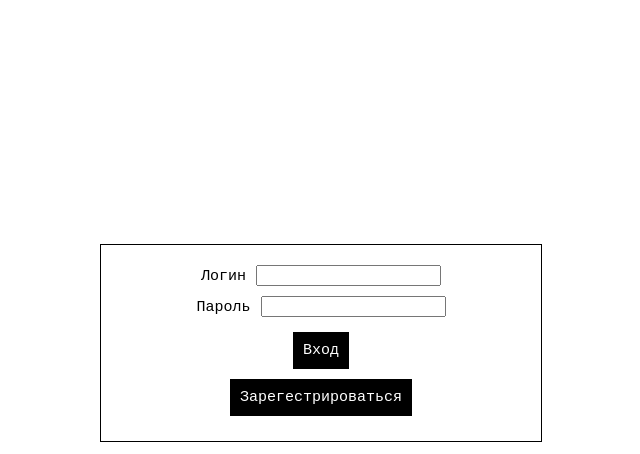
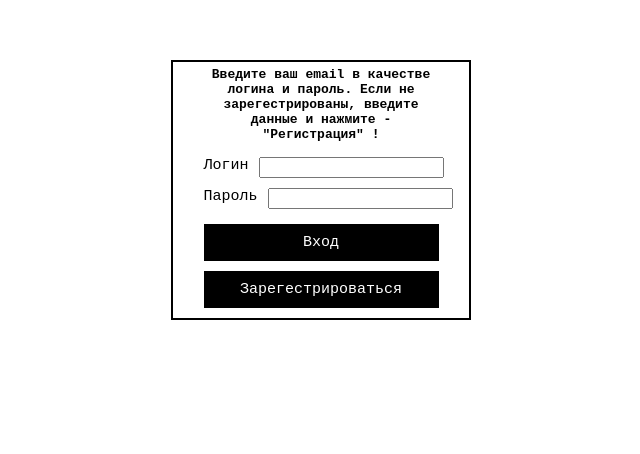
Before and after one commit to JhonySmith/edison, a React (Create React App) app: page / in a window 1280 px wide. Shown: the part 140-594 px from the top of the page, without its empty margins (319-959 px from the left). Built offline with nearby package versions, Linux system fonts and the light colour scheme; the HTML template or start-up script is replaced by a standard one.

Commit message:
Добавит стилизацию

```diff
--- a/public/style.css
+++ b/public/style.css
@@ -7,23 +7,28 @@ body {
   height: 100%;
 }
 
-.centered-form {
-  padding: 20px;
-  margin: 0 auto;
-  width: 400px;
-
+.form {
   display: flex;
+  box-sizing: border-box;
   flex-direction: column;
   align-items: center;
-  margin-top: 30%;
 
-  border: 1px solid black;
+  padding: 5px;
+  margin: 0 auto;
+
+  border: 2px solid black;
 
   color: black;
 }
 
+.form--auth {
+  width: 300px;
+  margin-top: 200px;
+}
+
 .button {
   display: block;
+  box-sizing: border-box;
   border: none;
 
   margin: 5px;
@@ -36,12 +41,37 @@ body {
   background-color: black;
 }
 
+.button--auth {
+  width: 235px;
+}
+
 .label {
+  display: flex;
+  justify-content: space-between;
+  align-content: center;
   font-size: 15px;
   font-family: 'Courier New', Courier, monospace;
 }
+
+.label--auth {
+  width: 235px;
+}
+
 
 .input {
   margin-bottom: 10px;
   margin-left: 10px;
 }
+
+.bold-text {
+  font-family: 'Courier New', Courier, monospace;
+  font-size: 13px;
+}
+
+.bold-text--auth {
+  width: 235px;
+  display: block;
+  box-sizing: border-box;
+  text-align: center;
+  padding-bottom: 15px;
+}
--- a/src/components/authorization.jsx
+++ b/src/components/authorization.jsx
@@ -13,21 +13,25 @@ class Authorization extends React.Component {
 
   render() {
     return (
-      <form className="centered-form">
-        <label htmlFor="login" className="label">
+      <form className="form form--auth">
+        <b className="bold-text bold-text--auth">
+          Введите ваш email в качестве логина и пароль. Если не зарегестрированы, введите данные и
+          нажмите - "Регистрация" !
+        </b>
+        <label htmlFor="login" className="label label--auth">
           Логин
           <input
-            className="input"
+            className="input input--auth"
             type="text"
             name="login"
             onChange={(evt) => this.setState({ login: evt.target.value })}
           ></input>
         </label>
 
-        <label htmlFor="password" className="label">
+        <label htmlFor="password" className="label label--auth">
           Пароль
           <input
-            className="input"
+            className="input input--auth"
             type="text"
             name="password"
             onChange={(evt) => this.setState({ password: evt.target.value })}
@@ -35,7 +39,7 @@ class Authorization extends React.Component {
         </label>
 
         <button
-          className="button"
+          className="button button--auth"
           onClick={(evt) => {
             evt.preventDefault();
             this.userLoginHandler();
@@ -45,7 +49,7 @@ class Authorization extends React.Component {
         </button>
 
         <button
-          className="button"
+          className="button button--auth"
           onClick={(evt) => {
             evt.preventDefault();
             this.userRegHandler();
```
Also changed, not shown: 1 other file (tests, documents, lock files or other folders).
